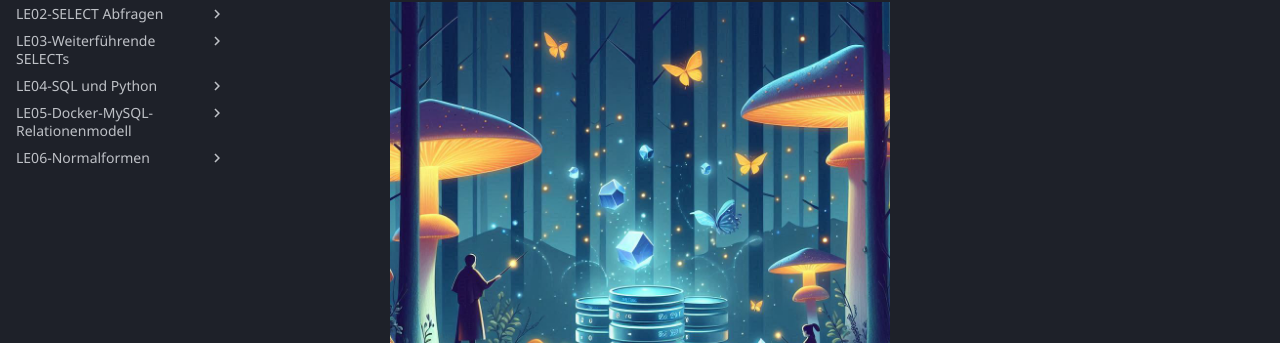
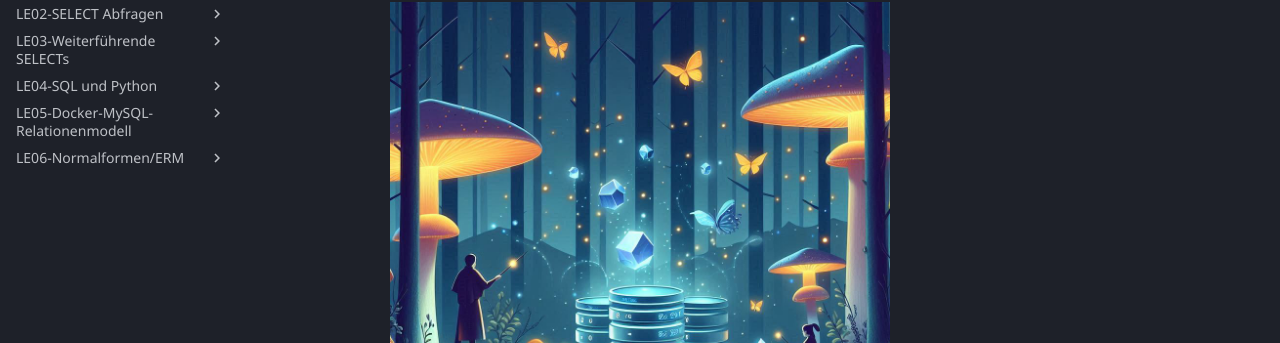
Before and after one commit to tjaeggi/btw2201_databases, an MkDocs documentation site: the page built from docs/index.md, in a window 1280 px wide. Shown: the part 178-521 px from the top of the page. Built offline with MkDocs 1.6.1 and Material for MkDocs 9.7.7, drawn with Linux system fonts in a browser that asks for light colours; some web fonts are replaced.

Commit message:
Tue Oct 29 01:52:50 AM CET 2024

```diff
--- a/mkdocs.yml
+++ b/mkdocs.yml
@@ -110,7 +110,7 @@ nav:
       - 'UE05-01-MySQL und erste Datenbank': le05/ue05-01.md
       - 'UE05-02-Datentransfer von SQLite-DB nach MySQL': le05/ue05-02.md
       - 'UE05-03-Relationenmodell-PK-FK-ref.Integrität': le05/ue05-03.md
-  - 'LE06-Normalformen':
+  - 'LE06-Normalformen/ERM':
       - le06/README.md
       - 'UE06-01-Funktionale und Transitive Abhängigkeit - 3NF - SQL': le06/ue06-01.md
       - 'UE06-02-Kardinalität-ERM': le06/ue06-02.md
```
